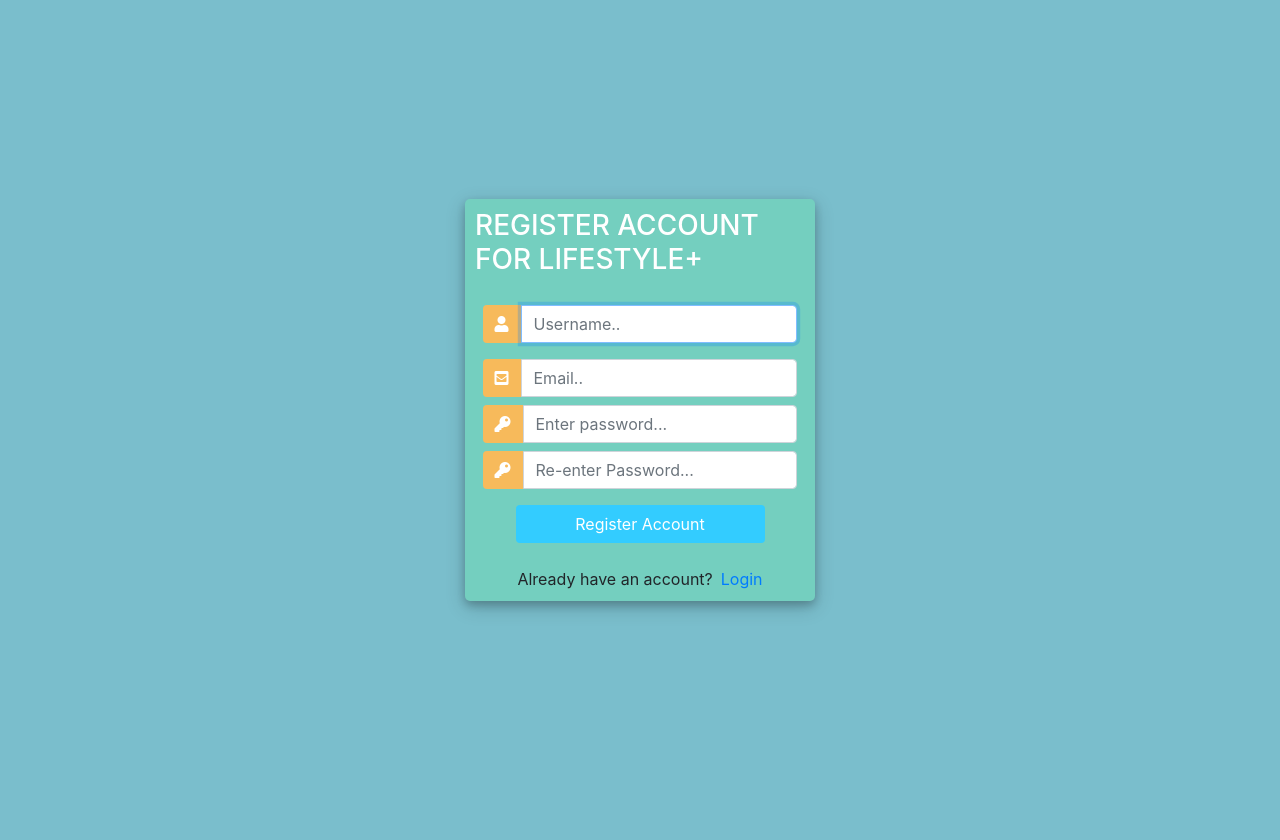
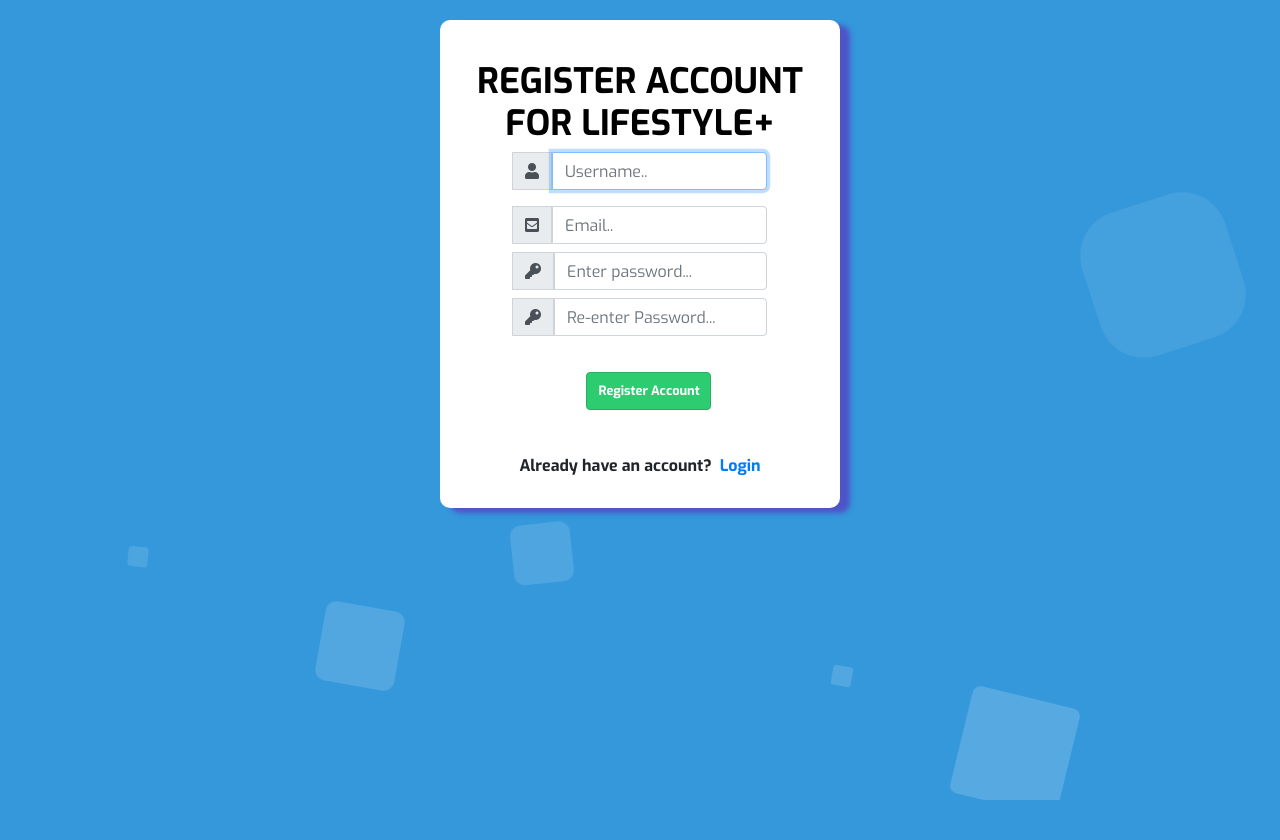
Before and after one commit to douglasta2024/Computer-Engineering-and-1, a Django app: page /register/ in a window 1280 px wide. Before the commit the page ends 613 px from the top, so only its background shows below. Run offline with Django 4.2, Linux system fonts and the light colour scheme; some libraries are stand-ins or nearby versions.

Commit message:
new styles to login and register pages

```diff
--- a/LifeStylePlus/LifeStyleApp/static/css/styles.css
+++ b/LifeStylePlus/LifeStyleApp/static/css/styles.css
@@ -1,67 +1,234 @@
-/*More web page styling options*/
-body,
-html {
-    margin: 0;
-    padding: 0;
-    height: 100%;
-    background: #7abecc !important;
+@import url('https://fonts.googleapis.com/css?family=Exo:400,700');
+
+*{
+    margin: 0px;
+    padding: 0px;
 }
-h3.title{
-    font-size: x-large;
-    color: white;
+.context h1{
+    text-align: center;
+    color: #fff;
+    font-size: 50px;
 }
-.user_card {
-    width: 350px;
-    margin-top: auto;
-    margin-bottom: auto;
-    background: #74cfbf;
-    position: relative;
-    display: flex;
-    justify-content: center;
-    flex-direction: column;
-    padding: 10px;
-    box-shadow: 0 4px 8px 0 rgba(0, 0, 0, 0.2), 0 6px 20px 0 rgba(0, 0, 0, 0.19);
-    -webkit-box-shadow: 0 4px 8px 0 rgba(0, 0, 0, 0.2), 0 6px 20px 0 rgba(0, 0, 0, 0.19);
-    -moz-box-shadow: 0 4px 8px 0 rgba(0, 0, 0, 0.2), 0 6px 20px 0 rgba(0, 0, 0, 0.19);
-    border-radius: 5px;
-
-}
-.form_container {
-    margin-top: 20px;
+.area{
+    background: #3498db;
+    background: -webkit-linear-gradient(to left, #8f94fb, #4e54c8);
+    width: 100%;
+    height:100vh;
 }
 
-#form-title{
-    color: #fff;
+.circles{
+    position: absolute;
+    top: 0;
+    left: 0;
+    width: 100%;
+    height: 100%;
+    overflow: hidden;
+}
+
+.circles li{
+    position: absolute;
+    display: block;
+    list-style: none;
+    width: 20px;
+    height: 20px;
+    background: rgba(255, 255, 255, 0.2);
+    animation: animate 25s linear infinite;
+    bottom: -150px;
 
 }
 
-.login_btn {
-    width: 100%;
-    background: #33ccff !important;
-    color: white !important;
-}
-.login_btn:focus {
-    box-shadow: none !important;
-    outline: 0px !important;
-}
-.login_container {
-    padding: 0 2rem;
-}
-.input-group-text {
-    background: #f7ba5b !important;
-    color: white !important;
-    border: 0 !important;
-    border-radius: 0.25rem 0 0 0.25rem !important;
-}
-.input_user,
-.input_pass:focus {
-    box-shadow: none !important;
-    outline: 0px !important;
+.circles li:nth-child(1){
+    left: 25%;
+    width: 80px;
+    height: 80px;
+    animation-delay: 0s;
 }
 
-#messages{
-    background-color: grey;
-    color: #fff;
-    padding: 10px;
-    margin-top: 10px;
+
+.circles li:nth-child(2){
+    left: 10%;
+    width: 20px;
+    height: 20px;
+    animation-delay: 2s;
+    animation-duration: 12s;
 }
+
+.circles li:nth-child(3){
+    left: 70%;
+    width: 20px;
+    height: 20px;
+    animation-delay: 4s;
+}
+
+.circles li:nth-child(4){
+    left: 40%;
+    width: 60px;
+    height: 60px;
+    animation-delay: 0s;
+    animation-duration: 18s;
+}
+
+.circles li:nth-child(5){
+    left: 65%;
+    width: 20px;
+    height: 20px;
+    animation-delay: 0s;
+}
+
+.circles li:nth-child(6){
+    left: 75%;
+    width: 110px;
+    height: 110px;
+    animation-delay: 3s;
+}
+
+.circles li:nth-child(7){
+    left: 35%;
+    width: 150px;
+    height: 150px;
+    animation-delay: 7s;
+}
+
+.circles li:nth-child(8){
+    left: 50%;
+    width: 25px;
+    height: 25px;
+    animation-delay: 15s;
+    animation-duration: 45s;
+}
+
+.circles li:nth-child(9){
+    left: 20%;
+    width: 15px;
+    height: 15px;
+    animation-delay: 2s;
+    animation-duration: 35s;
+}
+
+.circles li:nth-child(10){
+    left: 85%;
+    width: 150px;
+    height: 150px;
+    animation-delay: 0s;
+    animation-duration: 11s;
+}
+
+@keyframes animate {
+
+    0%{
+        transform: translateY(0) rotate(0deg);
+        opacity: 1;
+        border-radius: 0;
+    }
+
+    100%{
+        transform: translateY(-1000px) rotate(720deg);
+        opacity: 0;
+        border-radius: 50%;
+    }
+
+}
+
+body{
+  font-family: 'Exo', sans-serif;
+  font-weight: bold;
+  background:#3498db;
+  margin: 0 auto 0 auto;
+  width:100%;
+  text-align:center;
+  margin: 20px 0px 20px 0px;
+}
+
+p{
+  font-size:12px;
+  text-decoration: none;
+  color:#ffffff;
+}
+
+h3{
+  font-family: 'Exo', sans-serif;
+  font-size:35px;
+  font-weight: bold;
+  color:#000000;
+}
+
+.box{
+  background:white;
+  width:300px;
+  border-radius:6px;
+  margin: 0 auto 0 auto;
+  padding:0px 0px 70px 0px;
+  border: #2980b9 4px solid;
+}
+
+.user_card{
+  overflow: hidden;
+  background-color: white;
+  padding: 40px 30px 30px 30px;
+  border-radius: 10px;
+  position: absolute;
+  width: 400px;
+  box-shadow: 10px 5px 5px #4e54c8;
+}
+
+.email{
+  background:#ecf0f1;
+  border: #ccc 1px solid;
+  border-bottom: #ccc 2px solid;
+  padding: 8px;
+  width:250px;
+  color:#AAAAAA;
+  margin-top:10px;
+  font-size:1em;
+  border-radius:4px;
+}
+
+.password{
+  border-radius:4px;
+  background:#ecf0f1;
+  border: #ccc 1px solid;
+  padding: 8px;
+  width:250px;
+  font-size:1em;
+}
+
+.btn{
+  background:#2ecc71;
+  width:125px;
+  padding-top:5px;
+  padding-bottom:5px;
+  color:white;
+  border-radius:4px;
+  border: #27ae60 1px solid;
+
+  margin-top:20px;
+  margin-bottom:20px;
+  float:left;
+  margin-left:16px;
+  font-weight:800;
+  font-size:0.8em;
+}
+
+.btn:hover{
+  background:#2CC06B;
+}
+
+#btn2{
+  float:left;
+  background:#3498db;
+  width:125px;  padding-top:5px;
+  padding-bottom:5px;
+  color:white;
+  border-radius:4px;
+  border: #2980b9 1px solid;
+
+  margin-top:20px;
+  margin-bottom:20px;
+  margin-left:10px;
+  font-weight:800;
+  font-size:0.8em;
+}
+
+#btn2:hover{
+  background:#3594D2;
+}
--- a/LifeStylePlus/LifeStyleApp/templates/LifeStyleApp/hi.html
+++ b/LifeStylePlus/LifeStyleApp/templates/LifeStyleApp/hi.html
@@ -41,6 +41,7 @@
         </h2>
 
         <div class="container">
+
           <div class="button-wrapper">
              <button type="button phycial-button" id="button1" >Physical Health
                  <a href="{% url 'physical-page' %}">Go to Physical Health Section</a>
--- a/LifeStylePlus/LifeStyleApp/templates/accounts/register.html
+++ b/LifeStylePlus/LifeStyleApp/templates/accounts/register.html
@@ -13,7 +13,19 @@
 
 </head>
 <body>
-	<div class="container h-100">
+	<div class="area">
+        <ul class="circles">
+            <li></li>
+            <li></li>
+            <li></li>
+            <li></li>
+            <li></li>
+            <li></li>
+            <li></li>
+            <li></li>
+            <li></li>
+            <li></li>
+        </ul>
 		<div class="d-flex justify-content-center h-100">
 			<div class="user_card">
 				<div class="d-flex justify-content-center">
```
Also changed, not shown: LifeStylePlus/LifeStyleApp/templates/accounts/loginpage.html (+14 -1 lines), LifeStylePlus/db.sqlite3.
